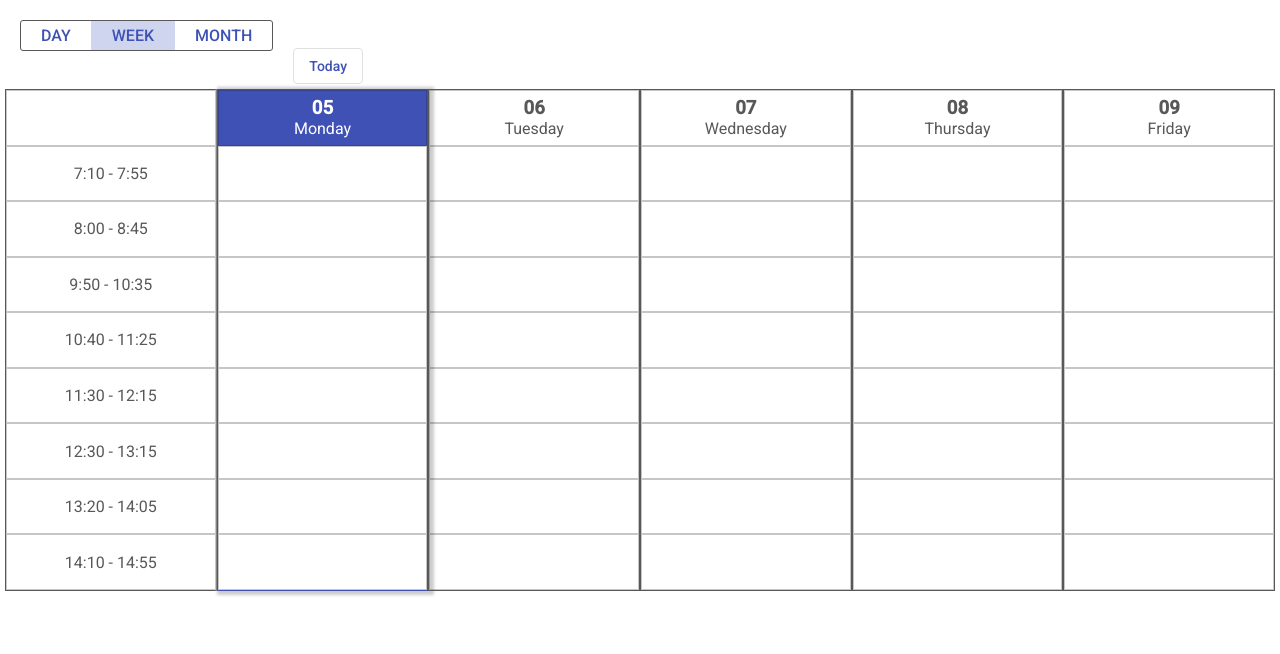
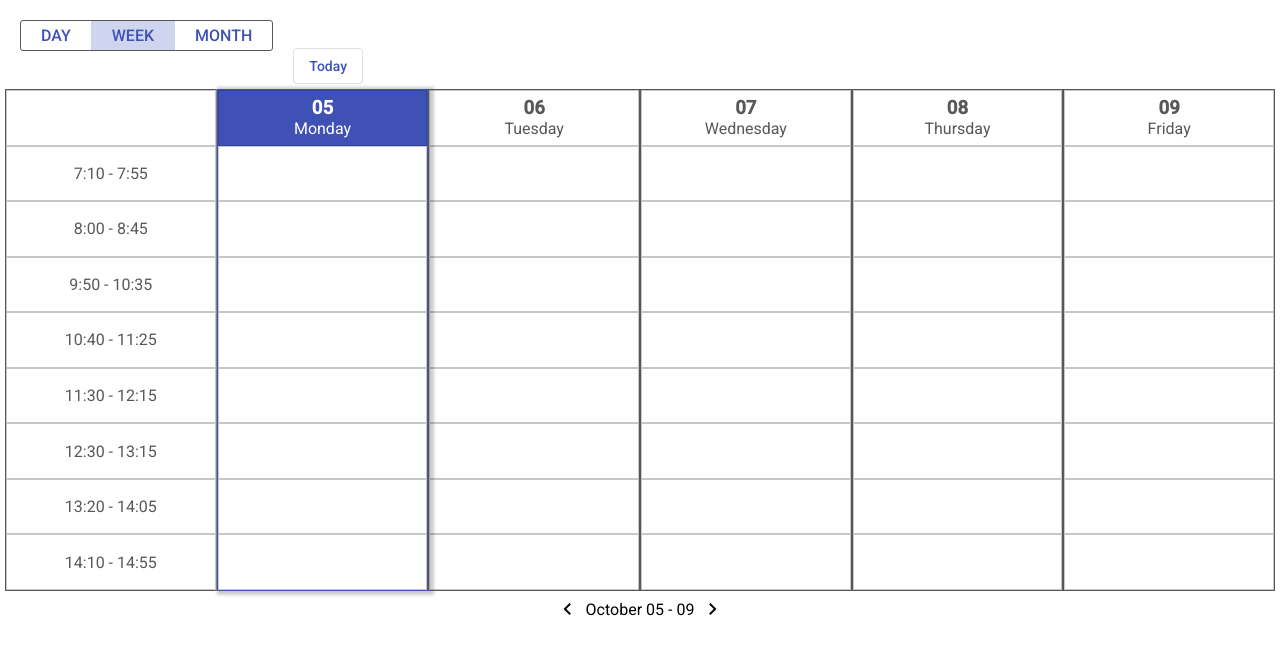
Before and after one commit to pwiorek/Schoolendar, an Angular app: page /home/week in a window 1280 px wide. Shown: the top 654 px of the page. Built offline with nearby package versions, Linux system fonts and the light colour scheme.

Commit message:
Gestures on weekView with hammerjs added
- hammerjs added to project
- modifications in dateHandle service
- modifications in timePeriodControler and weekView components

```diff
--- a/package.json
+++ b/package.json
@@ -23,6 +23,7 @@
     "@angular/router": "~10.1.0",
     "angularfire2": "^5.4.2",
     "firebase": "^7.22.1",
+    "hammerjs": "^2.0.8",
     "rxjs": "~6.6.0",
     "tslib": "^2.0.0",
     "zone.js": "~0.10.2"
--- a/src/app/app.component.html
+++ b/src/app/app.component.html
@@ -1,3 +1,4 @@
 <app-calendar-view-menu></app-calendar-view-menu>
 <app-today-button></app-today-button>
 <app-home></app-home>
+<app-time-period-controler></app-time-period-controler>
--- a/src/app/calendar/components/time-period-controler/time-period-controler.component.html
+++ b/src/app/calendar/components/time-period-controler/time-period-controler.component.html
@@ -1,6 +1,6 @@
 <div class="container">
     <!-- na buttonach beda clicki -->
-    <button class="material-icons arrow">chevron_left</button>
-    <p>{{ currentWeek[0] | date: "LLLL" }} {{ currentWeek[0] | date: "dd" }} - {{ currentWeek[4] | date: "dd" }}</p>
-    <button class="material-icons arrow">chevron_right</button>
+    <button class="material-icons arrow left" (click)='changeHandler("left")'>chevron_left</button>
+    <span>{{ activeWeek[0] | date: "LLLL" }} {{ activeWeek[0] | date: "dd" }} - {{ activeWeek[4] | date: "dd" }}</span>
+    <button class="material-icons arrow right" (click)='changeHandler("right")'>chevron_right</button>
 </div>
--- a/src/app/calendar/components/time-period-controler/time-period-controler.component.scss
+++ b/src/app/calendar/components/time-period-controler/time-period-controler.component.scss
@@ -5,12 +5,22 @@
     justify-content: center;
 }
 
-p {
-    margin: 0;
-    height: 24px;
+.arrow {
+    border: none;
+    background-color: inherit;
+    transition: transform 1s;
 }
 
-.arrow {
-    height: 24px;
+.left:hover {
     cursor: pointer;
+    transform: translateX(-4px);
 }
+
+.right:hover {
+    cursor: pointer;
+    transform: translateX(4px);
+}
+
+.arrow:focus {
+    outline: 0;
+}
--- a/src/app/calendar/components/time-period-controler/time-period-controler.component.ts
+++ b/src/app/calendar/components/time-period-controler/time-period-controler.component.ts
@@ -1,19 +1,49 @@
-import { Component, OnInit } from '@angular/core';
+import { Component, OnInit, OnDestroy } from '@angular/core';
 import { DateHandlerService } from 'src/app/services/date-handler.service';
+import { Subscription } from 'rxjs';
 
 @Component({
   selector: 'app-time-period-controler',
   templateUrl: './time-period-controler.component.html',
   styleUrls: ['./time-period-controler.component.scss']
 })
-export class TimePeriodControlerComponent implements OnInit {
-  currentWeek: Date[] = [];
+export class TimePeriodControlerComponent implements OnInit, OnDestroy {
+  activeWeek: Date[] = [];
+  private subscription: Subscription;
 
   constructor(
     private dateHandler: DateHandlerService,
-  ) { }
+  ) {
+    this.activeWeek = this.dateHandler.currentWeek;
+    this.subscription = dateHandler.currentWeekChange.subscribe(dates => this.activeWeek = dates);
+  }
 
   ngOnInit(): void {
-    this.currentWeek = this.dateHandler.currentWeek;
+
   }
+
+  ngOnDestroy() {
+    this.subscription.unsubscribe();
+  }
+
+  previousTimePeriod() {
+    let prevDay = this.activeWeek[0];
+    prevDay.setDate(prevDay.getDate() - 7);
+    this.dateHandler.setWeek(prevDay);
+    this.activeWeek = this.dateHandler.currentWeek;
+  }
+
+  nextTimePeriod() {
+    let nextDay = this.activeWeek[0];
+    nextDay.setDate(nextDay.getDate() + 7);
+    this.dateHandler.setWeek(nextDay);
+    this.activeWeek = this.dateHandler.currentWeek;
+  }
+
+  changeHandler(side: string) {
+    if(side === 'left') this.dateHandler.moveBackwards(7);
+    else if(side === 'right') this.dateHandler.moveForwards(7);
+  }
+
+
 }
--- a/src/app/calendar/components/views/week-view/week-view.component.html
+++ b/src/app/calendar/components/views/week-view/week-view.component.html
@@ -1,4 +1,4 @@
-<section class="grid-container">
+<section class="grid-container" (swipeleft)="handleSwipe('left')" (swiperight)="handleSwipe('right')">
     <article class="column-container constant hours-container">
         <li class="block-container constant"></li>
         <li class="block-container constant hour" *ngFor="let hour of hours">
--- a/src/app/calendar/components/views/week-view/week-view.component.ts
+++ b/src/app/calendar/components/views/week-view/week-view.component.ts
@@ -1,6 +1,7 @@
 import { Component, OnInit, OnDestroy } from '@angular/core';
 import { DateHandlerService } from 'src/app/services/date-handler.service';
 import { BreakpointObserver } from '@angular/cdk/layout';
+import { Subscription } from 'rxjs';
 
 @Component({
   selector: 'app-week-view',
@@ -14,7 +15,7 @@ export class WeekViewComponent implements OnInit, OnDestroy {
   today = new Date();
   dayFormat = 'EEEE';
   isSmallScreen = false;
-  _subscription: any;
+  private subscription: Subscription
 
   constructor(
     private dateHandler: DateHandlerService,
@@ -22,7 +23,7 @@ export class WeekViewComponent implements OnInit, OnDestroy {
   ) {
     this.isSmallScreen = this.breakpointObserver.isMatched('(max-width: 560px)');
     this.days = this.dateHandler.currentWeek;
-    this._subscription = dateHandler.currentWeekChange.subscribe(value => this.days = value);
+    this.subscription = dateHandler.currentWeekChange.subscribe(value => this.days = value);
   }
 
   ngOnInit(): void {
@@ -30,6 +31,11 @@ export class WeekViewComponent implements OnInit, OnDestroy {
   }
 
   ngOnDestroy() {
-    this._subscription.unsubscribe();
+    this.subscription.unsubscribe();
+  }
+
+  handleSwipe(side: string) {
+    if (side == 'left') this.dateHandler.moveForwards(7);
+    else if (side == 'right') this.dateHandler.moveBackwards(7);
   }
 }
--- a/src/app/services/date-handler.service.ts
+++ b/src/app/services/date-handler.service.ts
@@ -17,9 +17,12 @@ export class DateHandlerService {
     let listOfDays: Date[] = [];
     let day = new Date();
 
+    console.log(referenceDate)
+
     // get date of Monday
-    if(referenceDate.getDay() >= 1) day.setDate(referenceDate.getDate() - (referenceDate.getDay() - 1));
+    if(referenceDate.getDay() >= 1) day.setDate(referenceDate.getDate() - (referenceDate.getDay() - 1)); //pon-sob
     else day.setDate(referenceDate.getDate() - 6);
+
 
     for(let i = 0; i < 5; i++) {
       listOfDays.push(day);
@@ -28,6 +31,19 @@ export class DateHandlerService {
     }
 
     this.currentWeek = listOfDays;
+    console.log(this.currentWeek);
     this.currentWeekChange.next(this.currentWeek);
   }
+
+  moveForwards( num: number) {
+    let day = new Date(this.currentWeek[0]);
+    day.setDate(day.getDate() + num);
+    this.setWeek(day);
+  }
+
+  moveBackwards(num: number) {
+    let day = new Date(this.currentWeek[0]);
+    day.setDate(day.getDate() - num);
+    this.setWeek(day);
+  }
 }
--- a/src/main.ts
+++ b/src/main.ts
@@ -3,6 +3,8 @@ import { platformBrowserDynamic } from '@angular/platform-browser-dynamic';
 
 import { AppModule } from './app/app.module';
 import { environment } from './environments/environment';
+
+import 'hammerjs';
 
 if (environment.production) {
   enableProdMode();
```
Also changed, not shown: src/app/app.module.ts (+5 -2 lines), 1 other file (tests, documents, lock files or other folders).
